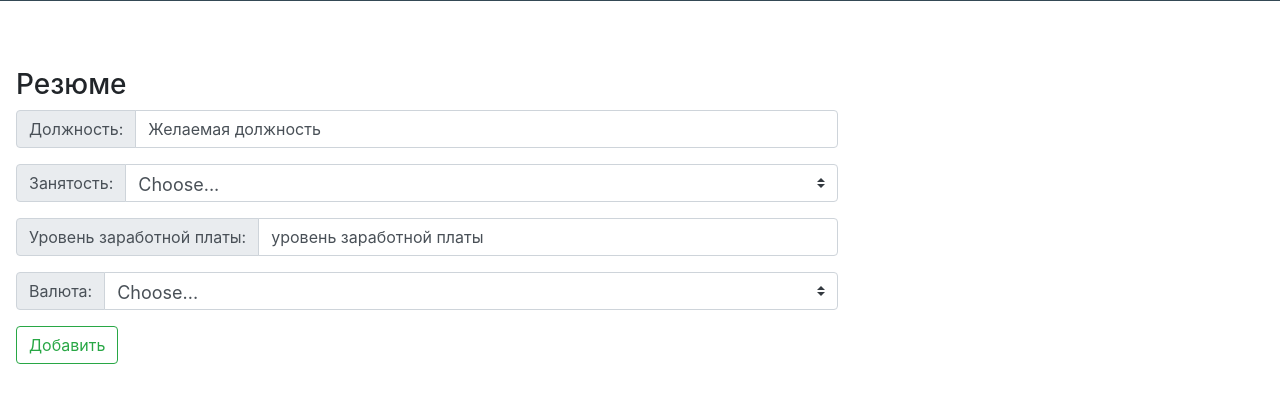
After one commit to testvalik/BelHardCMS, a Django app: page /client/edit/cv in a window 1280 px wide. The commit adds this page. Shown: the part 44-447 px from the top of the page. Run offline with Django 3.2, Linux system fonts and the light colour scheme; some libraries are stand-ins or nearby versions.

Commit message:
10.09.2019 - 20.46 pull Shevtsov (#5)
* Vania's 1st commit test

* Vania's 1st commit test

* Vania's 19.09.2019, получилось почти всё...

```diff
--- a/client/client_urls.py
+++ b/client/client_urls.py
@@ -8,4 +8,8 @@ urlpatterns = [
     path('edit', views.client_edit_main, name='client_edit'),
     path('edit/skills', views.client_edit_skills, name='client_edit_skills'),
     path('edit/photo', views.client_edit_photo, name='client_edit_photo'),
+
+  # CV part
+    path('edit/cv', views.client_edit_cv, name='client_edit_cv'),
+    path('save_edit_cv', views.save_client_edit_cv, name='client_save_edit_cv'),
 ]
--- /dev/null
+++ b/client/templates/client/client_edit_cv.html
@@ -0,0 +1,64 @@
+{% extends 'client/client_main_page.html' %}
+{% load staticfiles %}
+
+{% block title %}
+    Edit CV
+{% endblock %}
+
+{% block content %}
+
+    <div class="row">
+
+        <div class="col-md-8">
+
+            <form action="{% url 'client_edit_cv' %}" method="post">
+                {% csrf_token %}
+
+                <h3>Резюме</h3>
+
+                <div class="input-group mb-3">
+                    <div class="input-group-prepend">
+                        <span class="input-group-text">Должность:</span>
+                    </div>
+                    <input type="text" aria-label="position" class="form-control" name="position"
+                           value="Желаемая должность" required>
+                </div>
+
+                <div class="input-group mb-3">
+                    <div class="input-group-prepend">
+                        <label class="input-group-text" for="time_job">Занятость:</label>
+                    </div>
+                    <select class="custom-select" id="time_job" name="time_job">
+                        <option selected>Choose...</option>
+                        <option value="full">Полная</option>
+                        <option value="part">Частичная</option>
+                        <option value="remote">Удалённая</option>
+                    </select>
+                </div>
+
+
+                <div class="input-group mb-3">
+                    <div class="input-group-prepend">
+                        <span class="input-group-text">Уровень заработной платы:</span>
+                    </div>
+                    <input type="text" aria-label="salary" class="form-control" name="salary"
+                           value="уровень заработной платы" required>
+                </div>
+
+                <div class="input-group mb-3">
+                    <div class="input-group-prepend">
+                        <label class="input-group-text" for="type_salary">Валюта:</label>
+                    </div>
+                    <select class="custom-select" id="type_salary" name="type_salary">
+                        <option selected>Choose...</option>
+                        <option value="$">$</option>
+                        <option value="BYN">BYN</option>
+                        <option value="RUR">RUR</option>
+                    </select>
+                </div>
+
+                <input type="submit" value="Добавить" formmethod="post" class="btn btn-outline-success">
+            </form>
+        </div>
+    </div>
+{% endblock %}
--- a/client/templates/client/client_edit_main.html
+++ b/client/templates/client/client_edit_main.html
@@ -229,7 +229,7 @@
                 <a href="#" id="edit_experience"
                    class="list-group-item list-group-item-action list-group-item-warning">
                     Опыт работы +</a>
-                <a href="#" id="edit_cv"
+                <a href="{% url 'client_edit_cv' %}" id="edit_cv"
                    class="list-group-item list-group-item-action list-group-item-info">
                     Резюме +</a>
                 <a href="{% url 'client_edit_photo' %}" id="edit_photo"
--- a/client/views.py
+++ b/client/views.py
@@ -2,7 +2,7 @@ from django.shortcuts import redirect, render
 from django.template.context_processors import csrf
 
 from .forms import UploadImgForm, AddSkillForm, AddSkillFormSet
-from .models import Client, Sex, Citizenship, FamilyState, Children, City, Telephone, State, Skills
+from .models import Client, Sex, Citizenship, FamilyState, Children, City, Telephone, State, Skills, CV
 
 
 def client_main_page(request):
@@ -160,3 +160,27 @@ def client_edit_photo(request):
     return render(request=request,
                   template_name='client/client_edit_photo.html',
                   context=response)
+
+
+def client_edit_cv(request):
+    response = csrf(request)
+
+    return render(request, 'client/client_edit_cv.html', response)
+
+def save_client_edit_cv(request):
+    if request.POST:
+        cv = CV(
+            position=request.POST['position'],
+            time_job=request.POST['time_job'],
+            salary=request.POST['salary'],
+            type_salary=request.POST['type_salary'],
+        )
+        #как бы сейв
+        print(
+            request.POST['position'],
+            request.POST['time_job'],
+            request.POST['salary'],
+            request.POST['type_salary']
+        )
+
+    return redirect('edit/cv')
```
